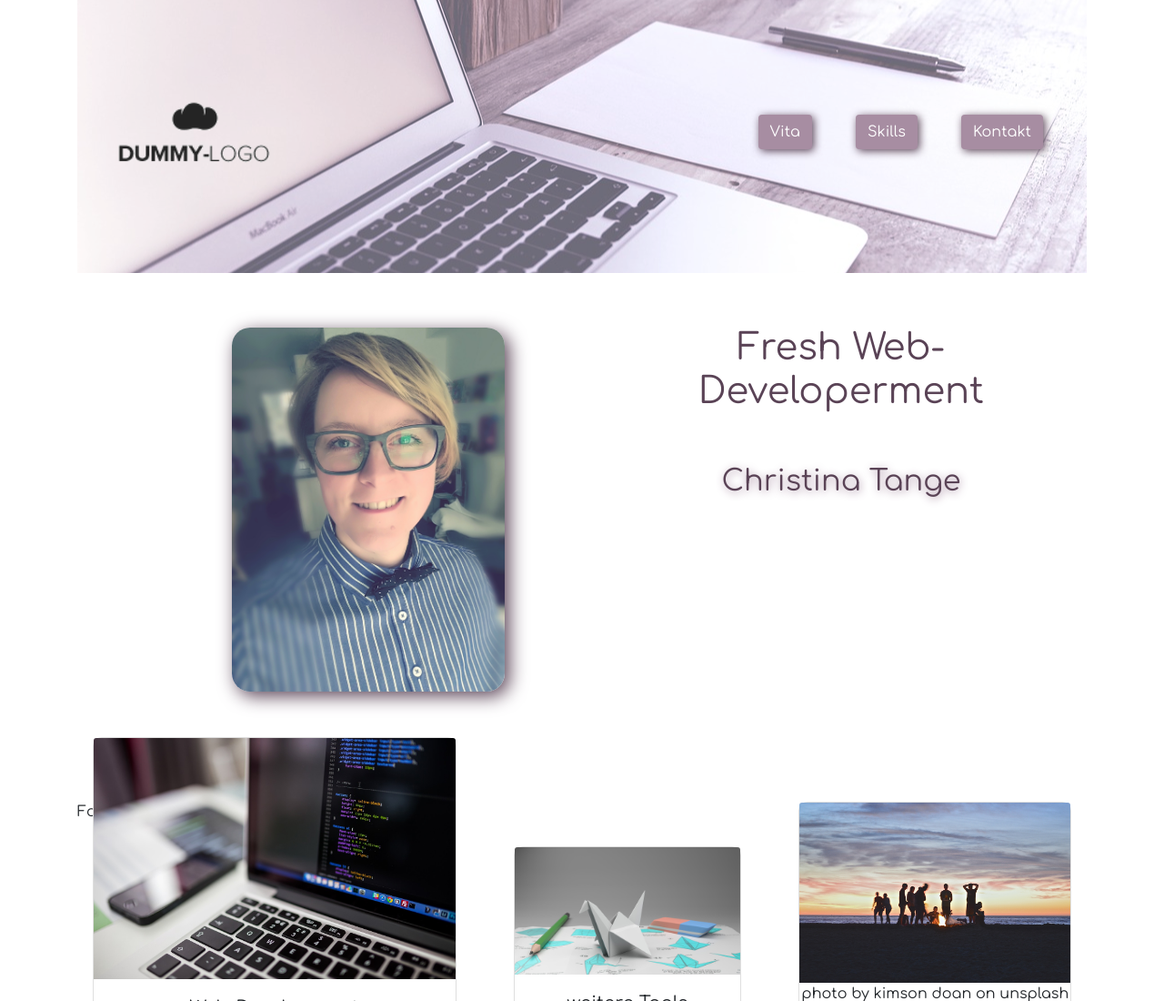
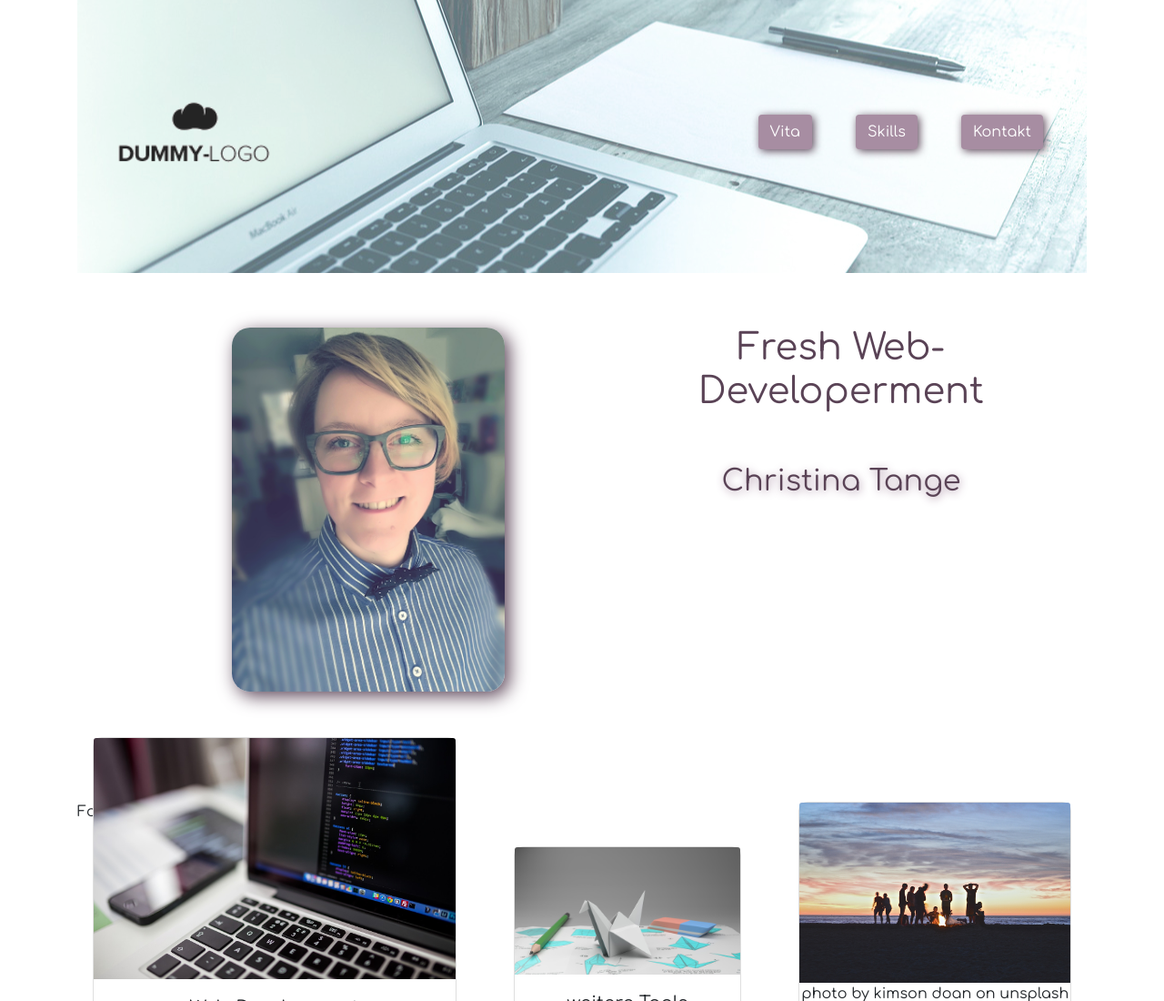
Before and after one commit to Mizzmyte/first-website, a plain HTML site: page index.html in a window 1280 px wide. Shown: the top 1100 px of the page at 91% size. Drawn offline with Linux system fonts and the light colour scheme.

Commit message:
Change Pic

```diff
--- a/css/styles.css
+++ b/css/styles.css
@@ -8,7 +8,7 @@ body{
 }
 .main__header__pic{
 height: 300px;
-  background-image: url("../img/schreibtisch.jpg");
+  background-image: url("../img/schreibtisch_2.jpg");
   background-blend-mode: screen;
   background-color: rgba(86, 116, 115, 0.6);
   object-fit: scale-down;
```
